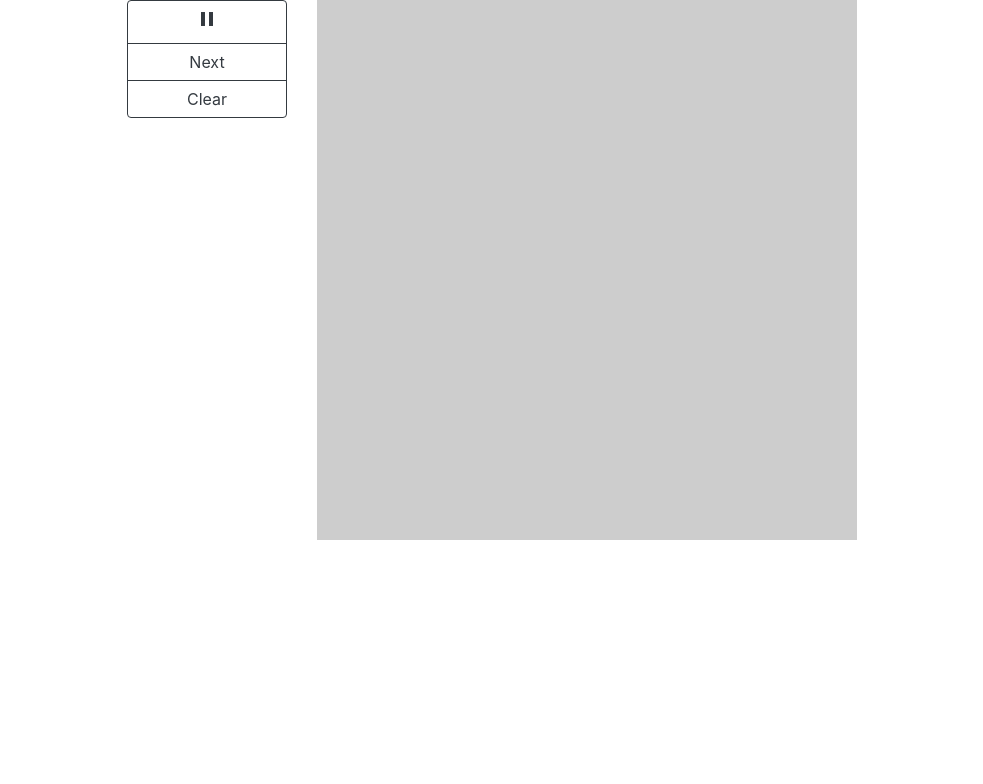
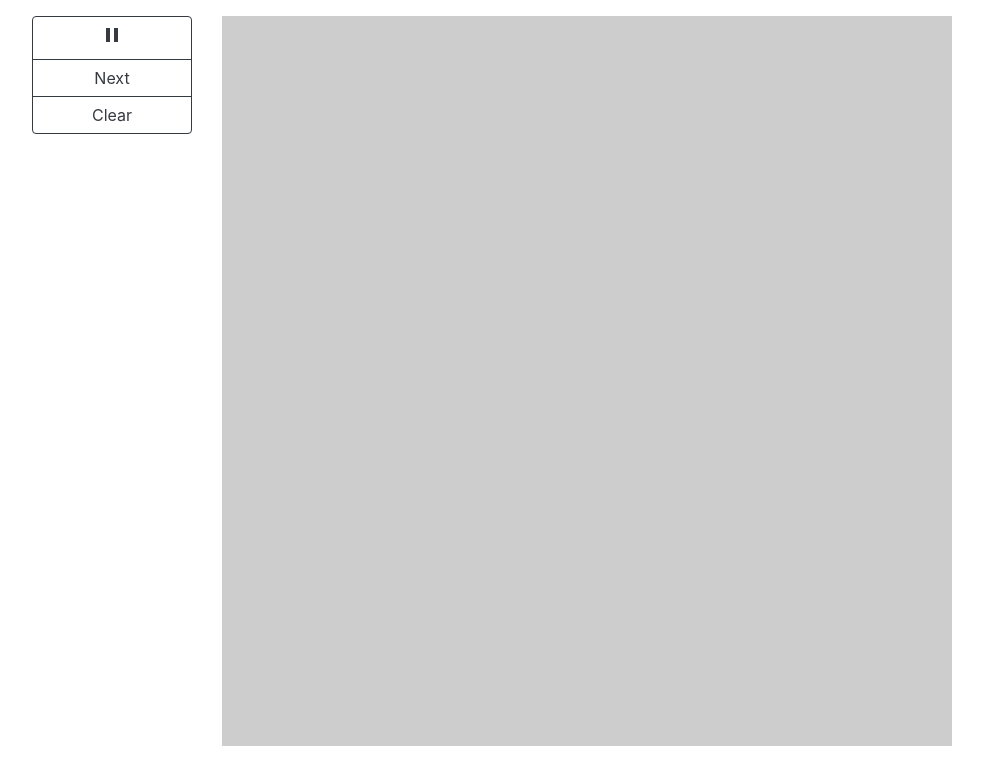
Before and after one commit to svenfoo/wasm-game-of-life, a website built with webpack: page www/index.html in a window 1280 px wide. Shown: the whole page, without its empty margins (148-1131 px from the left). Built offline with nearby package versions, Linux system fonts and the light colour scheme; what wasm-game-of-life would draw is missing.

Commit message:
Layout tweaks

```diff
--- a/www/index.html
+++ b/www/index.html
@@ -12,9 +12,9 @@
   <body>
     <main class="main">
       <div class="container">
-        <div class="row justify-content-md-center">
-          <div class="col col-lg-2">
-            <div class="btn-group-vertical w-100">
+        <div class="row justify-content-center pt-3">
+          <div class="col-2">
+            <div class="btn-group-vertical w-100" role="group">
               <button type="button" class="btn btn-outline-dark" id="button-play-pause">
                 <i class="material-icons md-dark" id="icon-play-pause">play_arrow</i>
               </button>
@@ -22,7 +22,7 @@
               <button type="button" class="btn btn-outline-dark" id="button-clear">Clear</button>
             </div>
           </div>
-          <div class="col col-lg-6">
+          <div class="col-8">
             <canvas class="w-100" id="game-of-life-canvas"></canvas>
           </div>
         </div>
```
